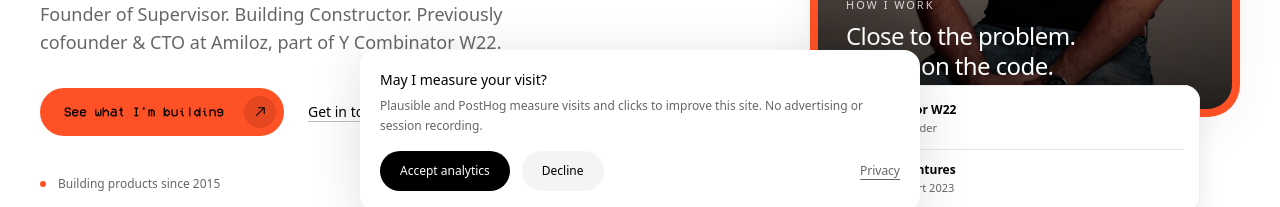
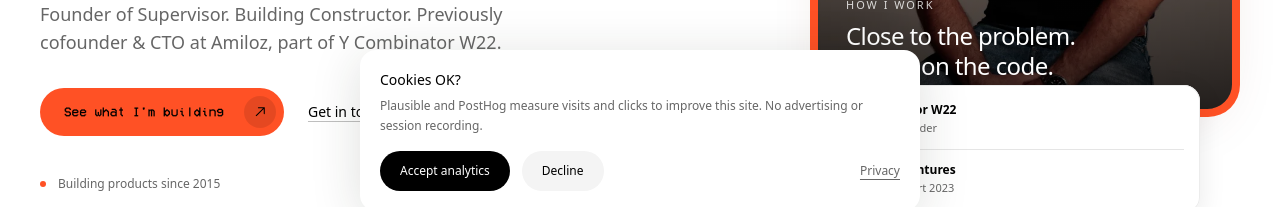
Before and after one commit to loama/personal-portfolio, a Next.js app: page /en in a window 1280 px wide. Shown: the part 565-772 px from the top of the page. Built offline with nearby package versions, Linux system fonts and the light colour scheme.

Commit message:
fix(privacy): shorten the cookie consent heading

```diff
--- a/src/components/analytics.tsx
+++ b/src/components/analytics.tsx
@@ -8,12 +8,12 @@ import type { Locale } from "@/lib/site";
 const labels = {
   en: {
     options: "Privacy options", preferences: "Analytics preferences", close: "Close preferences", accept: "Accept analytics", decline: "Decline", privacy: "Privacy",
-    enabled: { title: "May I measure your visit?", description: "Plausible and PostHog measure visits and clicks to improve this site. No advertising or session recording." },
+    enabled: { title: "Cookies OK?", description: "Plausible and PostHog measure visits and clicks to improve this site. No advertising or session recording." },
     blocked: { title: "Your browser has disabled analytics", description: "We respect your privacy signal. To allow analytics, first change the preference in your browser." },
   },
   es: {
     options: "Opciones de privacidad", preferences: "Preferencias de analítica", close: "Cerrar preferencias", accept: "Aceptar analítica", decline: "Rechazar", privacy: "Privacidad",
-    enabled: { title: "¿Puedo medir tu visita?", description: "Plausible y PostHog miden visitas y clics para mejorar este sitio. Sin publicidad ni grabación de sesiones." },
+    enabled: { title: "¿Cookies OK?", description: "Plausible y PostHog miden visitas y clics para mejorar este sitio. Sin publicidad ni grabación de sesiones." },
     blocked: { title: "Tu navegador ha desactivado la analítica", description: "Respetamos tu señal de privacidad. Para permitir la analítica, cambia primero la preferencia de tu navegador." },
   },
 };
```
